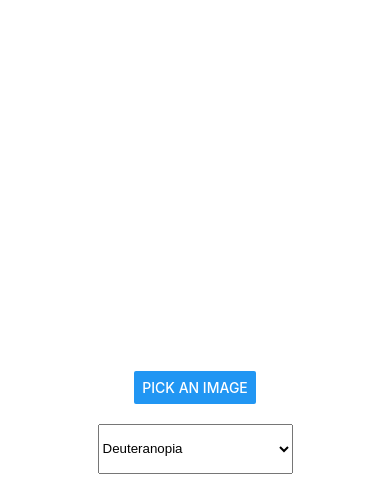
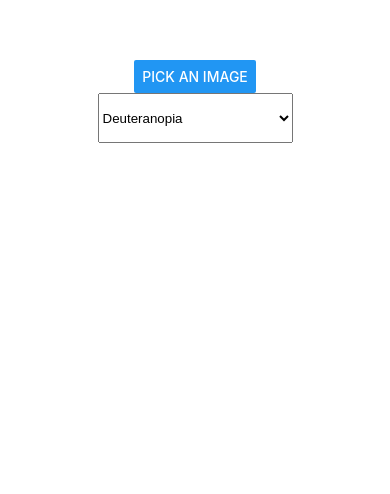
Before and after one commit to MelvinDinh3302/seecolors, a React Native app: screen / in a window 390 px wide. Shown: the top 494 px of the page. Built offline with nearby package versions, Linux system fonts and the light colour scheme.

Commit message:
change layouts

```diff
--- a/App.tsx
+++ b/App.tsx
@@ -24,10 +24,10 @@ export default function ImagePickerExample() {
 
   return (
     <View style={styles.container}>
-      <Button title="Pick an image" onPress={pickImage} />
-      <View style={{ marginVertical: 10 }}>
+      <View style={{ marginBottom: 10 }}>
         {image && <Image source={{ uri: image }} style={styles.image} />}
       </View>
+      <Button title="Pick an image" onPress={pickImage} />
       <Picker
         selectedValue={type}
         onValueChange={(itemValue) => setType(itemValue)}
@@ -46,11 +46,13 @@ const styles = StyleSheet.create({
   container: {
     flex: 1,
     alignItems: 'center',
-    justifyContent: 'center',
+    justifyContent: 'flex-start',
+    backgroundColor: 'white',
+    paddingTop: 50,
   },
   image: {
     width: width,
-    height: height * 0.7,
+    height: height * 0.5,
     resizeMode: 'contain',
   },
   picker: {
```
